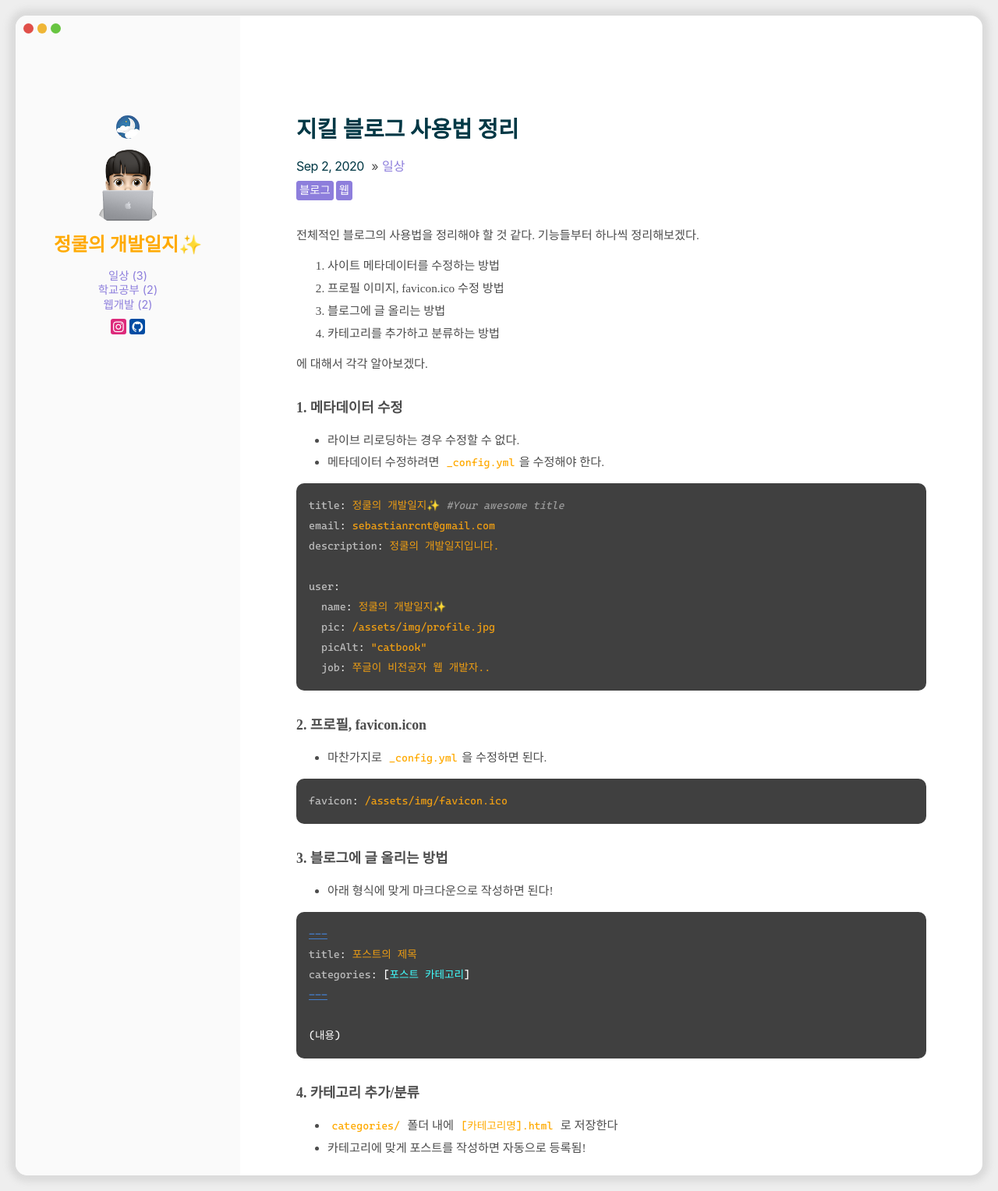
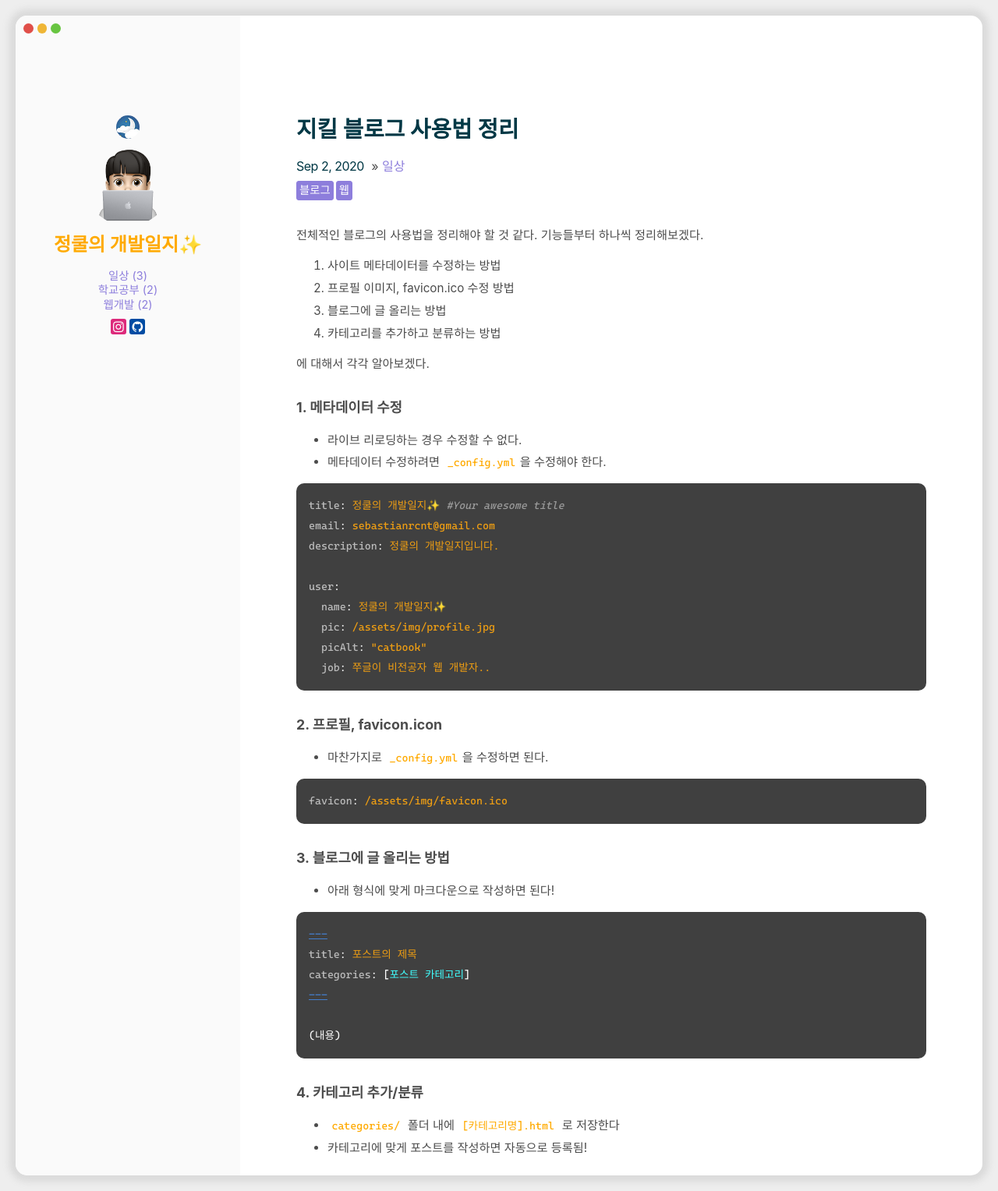
Before and after one commit to sebastianrcnt/sebastianrcnt.github.io, a Jekyll site: the page built from _posts/2020-09-02-t6.md, in a window 1280 px wide. Shown: the whole page at 78% size. Built offline with Jekyll 4.4.1, drawn with Linux system fonts in a browser that asks for light colours; some web fonts are replaced.

Commit message:
폰트 일관되게 변경

```diff
--- a/assets/css/main.scss
+++ b/assets/css/main.scss
@@ -737,7 +737,7 @@ img {
 
 // CUSTOMIZE
 .post_content {
-  font-family: "RIDIBatang";
+  // font-family: "RIDIBatang";
 }
 
 .post_comment {
```
